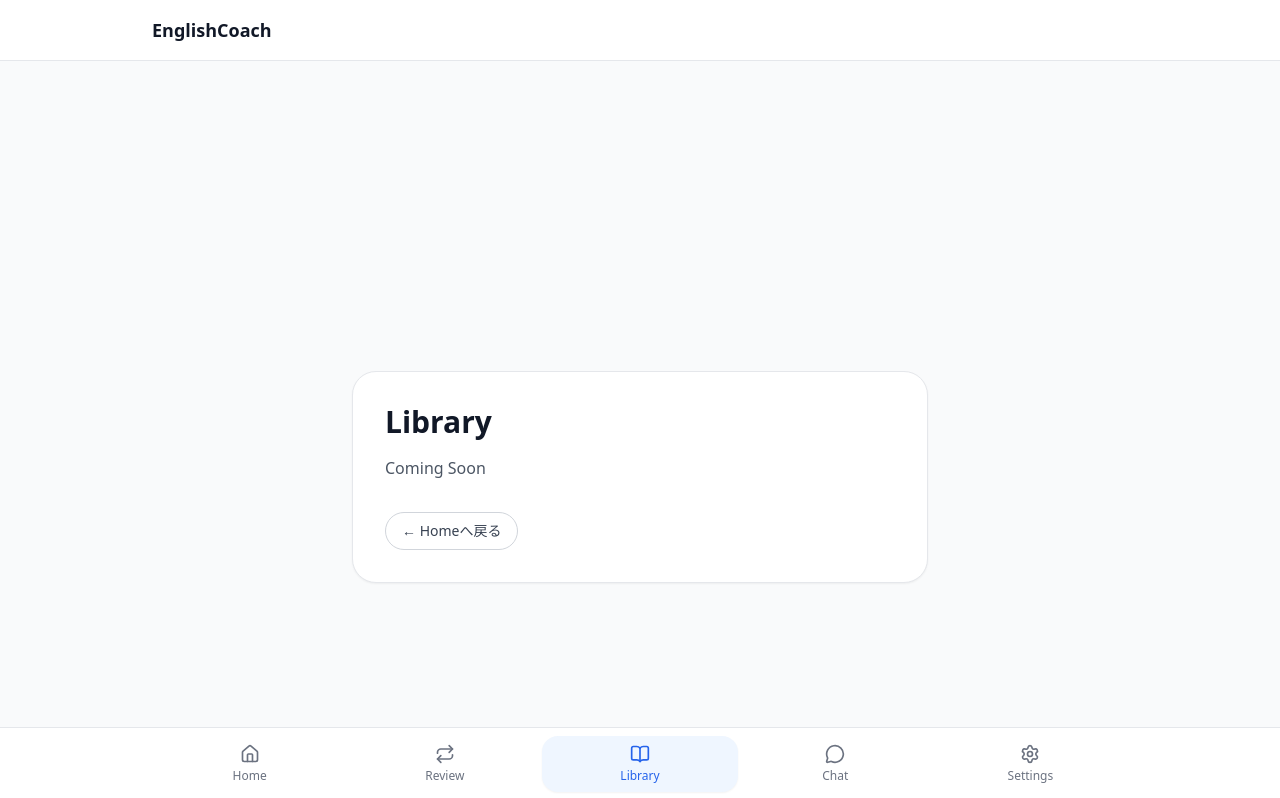
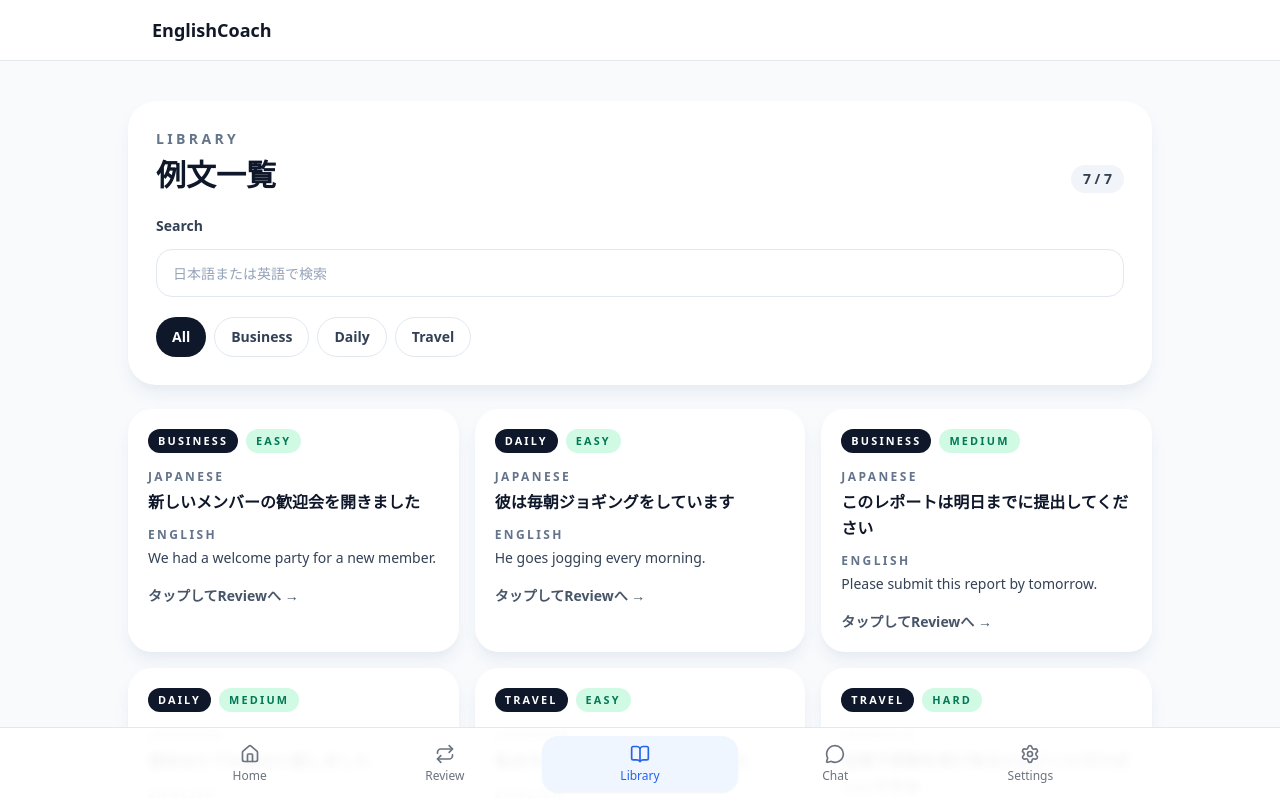
Before and after one commit to amabile1116-ux/EnglishCoach-web, a Next.js app: page /library in a window 1280 px wide. Shown: the top 798 px of the page. Built offline with nearby package versions, Linux system fonts and the light colour scheme.

Commit message:
feat: implement v0.9 library sentence list

```diff
--- a/src/app/library/page.tsx
+++ b/src/app/library/page.tsx
@@ -1,20 +1,127 @@
+"use client";
+
 import Link from "next/link";
-import React from "react";
+import { useMemo, useState } from "react";
+import { sampleSentences } from "@/data/sampleSentences";
+
+type CategoryFilter = "All" | "Business" | "Daily" | "Travel";
+
+const categoryFilters: CategoryFilter[] = ["All", "Business", "Daily", "Travel"];
 
 export default function LibraryPage() {
+  const sentences = sampleSentences;
+  const [query, setQuery] = useState("");
+  const [activeCategory, setActiveCategory] = useState<CategoryFilter>("All");
+
+  const filteredSentences = useMemo(() => {
+    const normalizedQuery = query.trim().toLowerCase();
+
+    return sentences.filter((sentence) => {
+      const matchesCategory = activeCategory === "All" || sentence.category === activeCategory;
+      const matchesQuery =
+        normalizedQuery.length === 0 ||
+        sentence.japanese.toLowerCase().includes(normalizedQuery) ||
+        sentence.english.toLowerCase().includes(normalizedQuery);
+
+      return matchesCategory && matchesQuery;
+    });
+  }, [activeCategory, query, sentences]);
+
   return (
-    <main className="min-h-screen flex items-center justify-center bg-gray-50 px-4 py-8">
-      <div className="w-full max-w-xl rounded-3xl border border-gray-200 bg-white p-8 shadow-sm">
-        <h1 className="text-3xl font-bold text-gray-900">Library</h1>
-        <p className="mt-4 text-gray-600">Coming Soon</p>
-        <div className="mt-8">
-          <Link
-            href="/"
-            className="inline-flex items-center rounded-full border border-gray-300 bg-white px-4 py-2 text-sm font-medium text-gray-700 transition hover:border-gray-400 hover:bg-gray-50"
-          >
-            ← Homeへ戻る
-          </Link>
-        </div>
+    <main className="min-h-screen bg-slate-50 px-4 py-6 sm:px-6 lg:px-8">
+      <div className="mx-auto w-full max-w-5xl">
+        <section className="rounded-[28px] bg-white p-5 shadow-lg shadow-slate-200/80 sm:p-7">
+          <div className="space-y-5">
+            <div className="flex flex-wrap items-end justify-between gap-3">
+              <div>
+                <p className="text-sm font-semibold uppercase tracking-[0.24em] text-slate-500">Library</p>
+                <h1 className="mt-2 text-2xl font-bold text-slate-900 sm:text-3xl">例文一覧</h1>
+              </div>
+              <p className="rounded-full bg-slate-100 px-3 py-1 text-sm font-semibold text-slate-700">
+                {filteredSentences.length} / {sentences.length}
+              </p>
+            </div>
+
+            <div className="space-y-3">
+              <label htmlFor="sentence-search" className="text-sm font-semibold text-slate-700">
+                Search
+              </label>
+              <input
+                id="sentence-search"
+                type="text"
+                value={query}
+                onChange={(event) => setQuery(event.target.value)}
+                placeholder="日本語または英語で検索"
+                className="h-12 w-full rounded-2xl border border-slate-200 bg-white px-4 text-sm text-slate-900 outline-none transition placeholder:text-slate-400 focus:border-slate-400 focus:ring-2 focus:ring-slate-200"
+              />
+            </div>
+
+            <div className="flex flex-wrap gap-2">
+              {categoryFilters.map((category) => {
+                const isActive = activeCategory === category;
+
+                return (
+                  <button
+                    key={category}
+                    type="button"
+                    onClick={() => setActiveCategory(category)}
+                    className={`inline-flex h-10 items-center rounded-full px-4 text-sm font-semibold transition ${
+                      isActive
+                        ? "bg-slate-900 text-white"
+                        : "border border-slate-200 bg-white text-slate-700 hover:bg-slate-50"
+                    }`}
+                  >
+                    {category}
+                  </button>
+                );
+              })}
+            </div>
+          </div>
+        </section>
+
+        <section className="mt-6">
+          {filteredSentences.length === 0 ? (
+            <div className="rounded-[28px] bg-white p-8 text-center shadow-lg shadow-slate-200/80">
+              <p className="text-sm font-semibold uppercase tracking-[0.24em] text-slate-500">No Results</p>
+              <p className="mt-3 text-slate-700">検索条件に一致する例文がありません。</p>
+            </div>
+          ) : (
+            <div className="grid gap-4 sm:grid-cols-2 lg:grid-cols-3">
+              {filteredSentences.map((sentence) => (
+                <Link
+                  key={sentence.id}
+                  href="/review"
+                  className="group block rounded-[24px] bg-white p-5 shadow-lg shadow-slate-200/80 transition hover:-translate-y-0.5 hover:shadow-slate-300/70"
+                >
+                  <div className="flex flex-wrap gap-2">
+                    <span className="rounded-full bg-slate-900 px-2.5 py-1 text-[0.68rem] font-semibold uppercase tracking-[0.2em] text-white">
+                      {sentence.category}
+                    </span>
+                    <span className="rounded-full bg-emerald-100 px-2.5 py-1 text-[0.68rem] font-semibold uppercase tracking-[0.2em] text-emerald-700">
+                      {sentence.difficulty}
+                    </span>
+                  </div>
+
+                  <div className="mt-4 space-y-3">
+                    <div>
+                      <p className="text-xs font-semibold uppercase tracking-[0.2em] text-slate-500">Japanese</p>
+                      <p className="mt-1 text-base font-semibold leading-relaxed text-slate-900">{sentence.japanese}</p>
+                    </div>
+
+                    <div>
+                      <p className="text-xs font-semibold uppercase tracking-[0.2em] text-slate-500">English</p>
+                      <p className="mt-1 text-sm leading-relaxed text-slate-700">{sentence.english}</p>
+                    </div>
+                  </div>
+
+                  <p className="mt-4 text-sm font-semibold text-slate-600 transition group-hover:text-slate-900">
+                    タップしてReviewへ →
+                  </p>
+                </Link>
+              ))}
+            </div>
+          )}
+        </section>
       </div>
     </main>
   );
```
